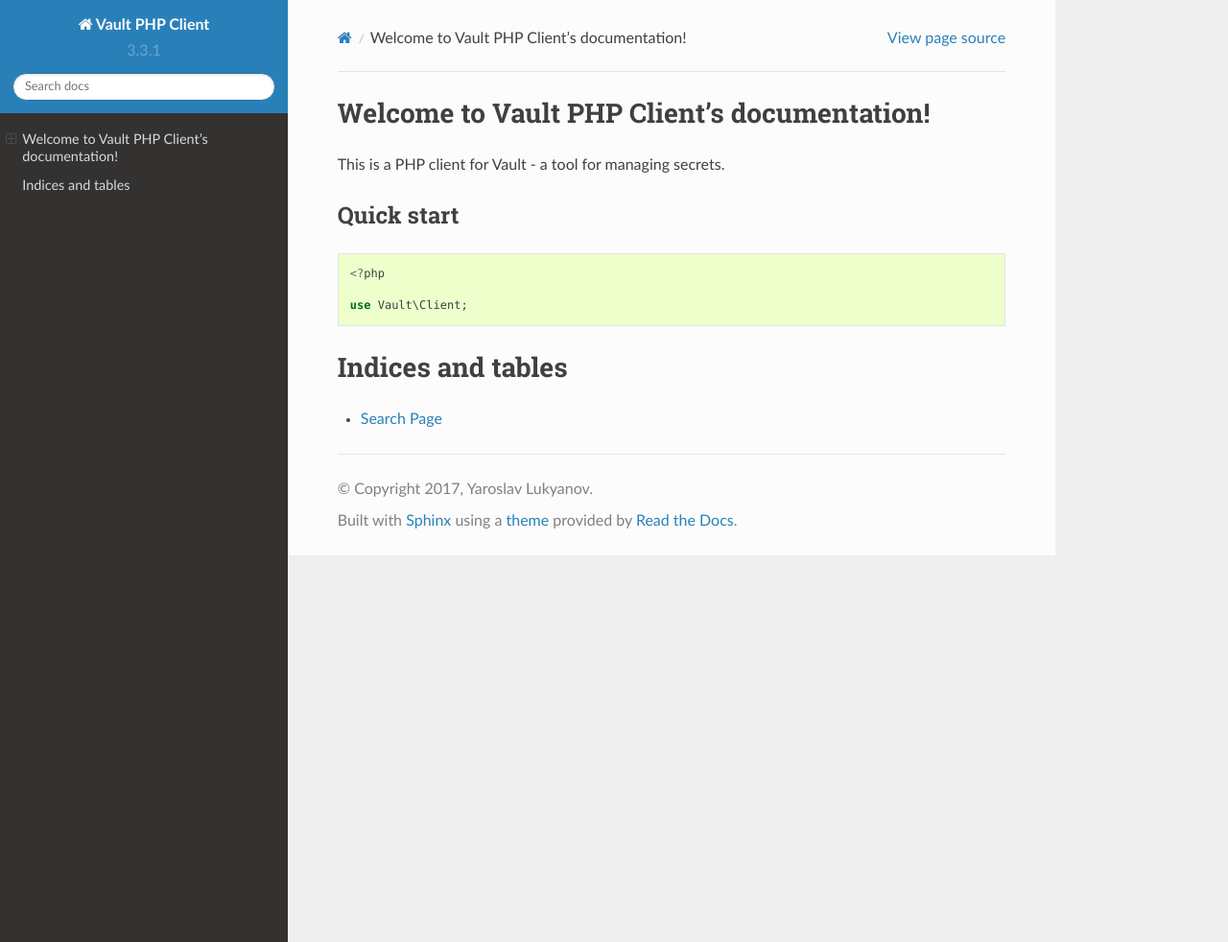
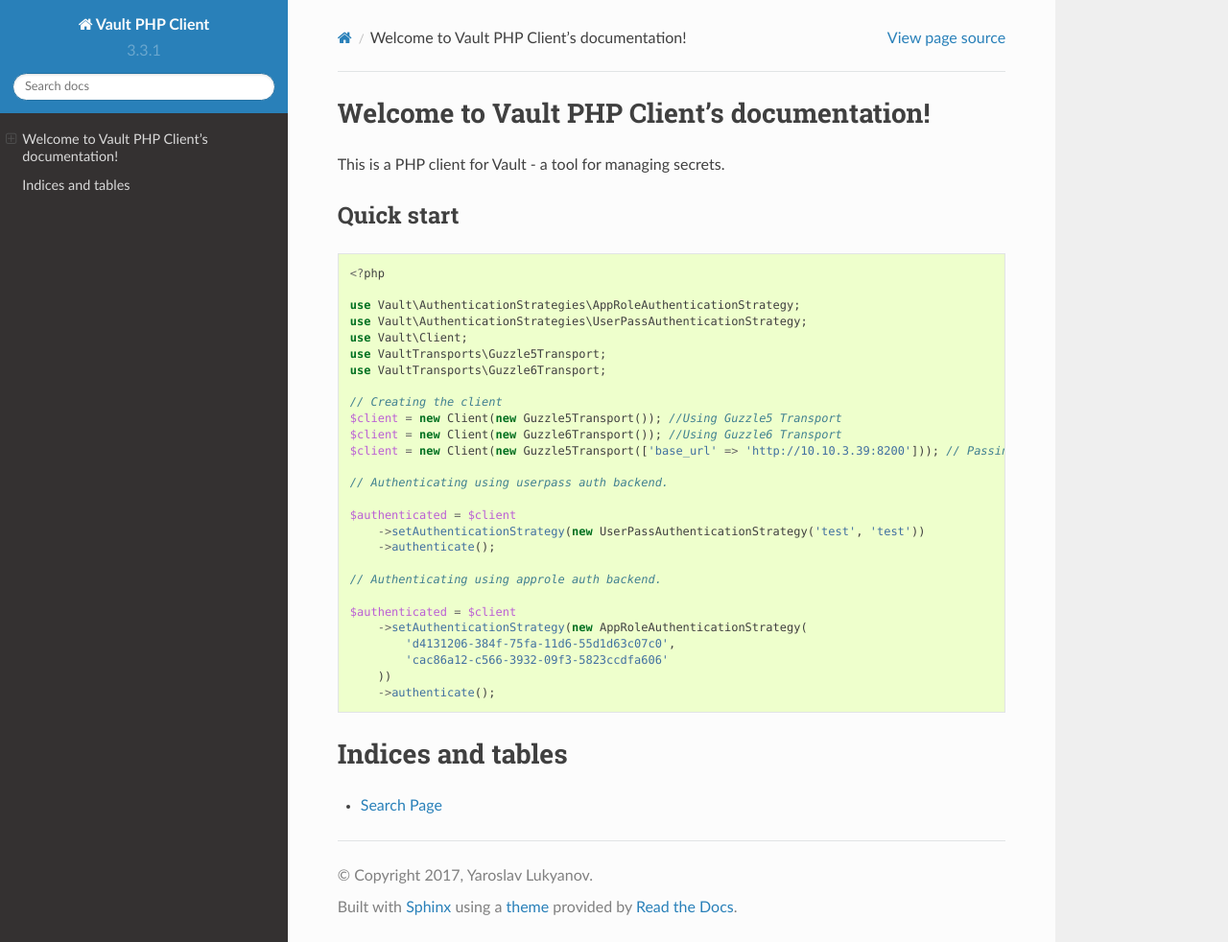
Before and after one commit to CSharpRU/vault-php, a Sphinx documentation site: the page built from docs/index.rst, in a window 1280 px wide and 982 px high. Shown: the whole window at 96% size. Built offline with Sphinx 7.4.7 and the Read the Docs theme 2.0.0, drawn with Linux system fonts in a browser that asks for light colours.

Commit message:
add example

```diff
--- a/docs/index.rst
+++ b/docs/index.rst
@@ -19,7 +19,31 @@
 
     <?php
 
+    use Vault\AuthenticationStrategies\AppRoleAuthenticationStrategy;
+    use Vault\AuthenticationStrategies\UserPassAuthenticationStrategy;
     use Vault\Client;
+    use VaultTransports\Guzzle5Transport;
+    use VaultTransports\Guzzle6Transport;
+
+    // Creating the client
+    $client = new Client(new Guzzle5Transport()); //Using Guzzle5 Transport
+    $client = new Client(new Guzzle6Transport()); //Using Guzzle6 Transport
+    $client = new Client(new Guzzle5Transport(['base_url' => 'http://10.10.3.39:8200'])); // Passing a custom url
+
+    // Authenticating using userpass auth backend.
+
+    $authenticated = $client
+        ->setAuthenticationStrategy(new UserPassAuthenticationStrategy('test', 'test'))
+        ->authenticate();
+
+    // Authenticating using approle auth backend.
+
+    $authenticated = $client
+        ->setAuthenticationStrategy(new AppRoleAuthenticationStrategy(
+            'd4131206-384f-75fa-11d6-55d1d63c07c0',
+            'cac86a12-c566-3932-09f3-5823ccdfa606'
+        ))
+        ->authenticate();
 
 Indices and tables
 ==================
```
Also changed, not shown: README.md (+1 -1 lines).
